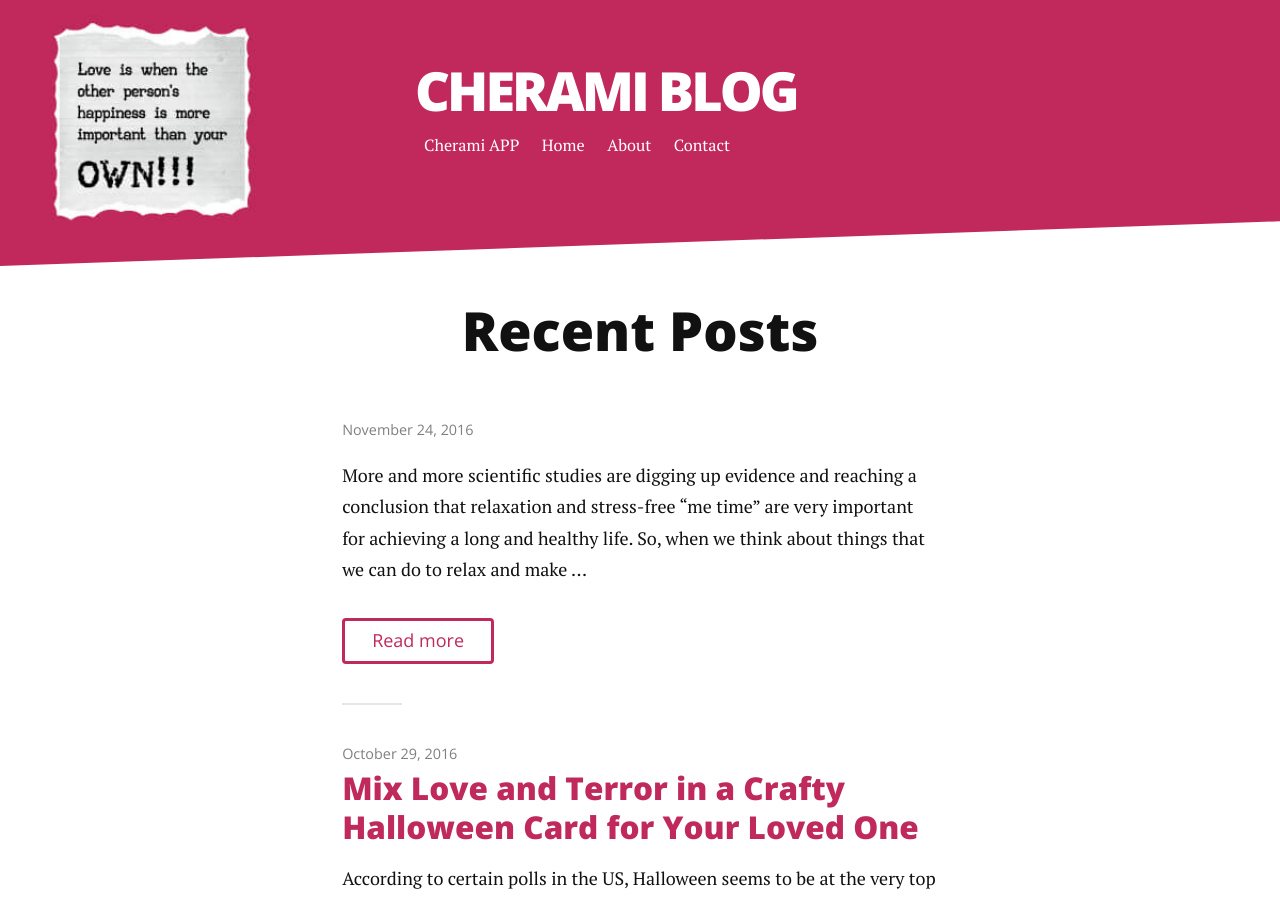
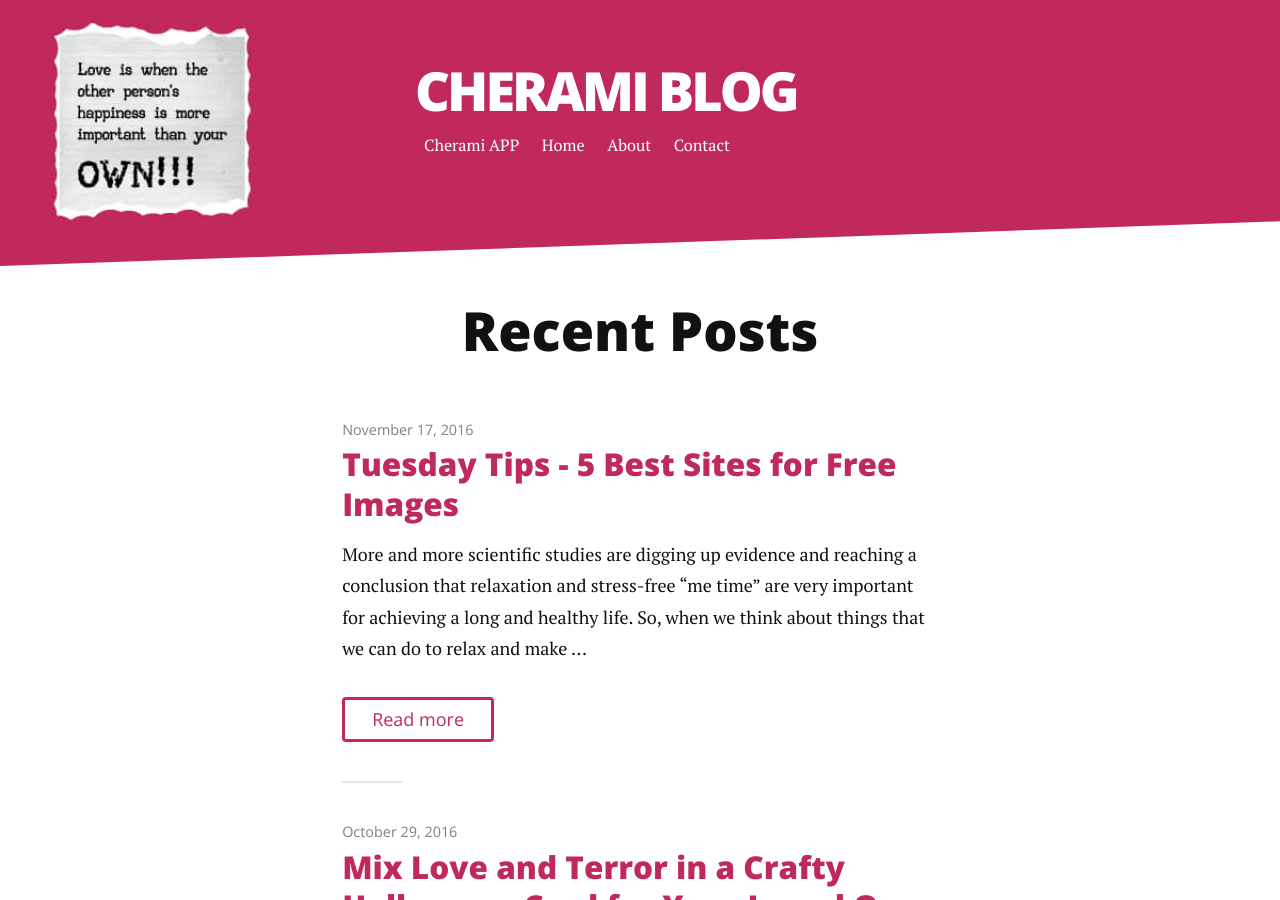
Before and after one commit to CheramiCards/blog, a Jekyll site: the page built from index.html, in a window 1280 px wide and 900 px high. Built offline with Jekyll 4.4.1, drawn with Linux system fonts in a browser that asks for light colours; nearby versions of some CDN libraries; the list of posts is cut into pages by our own code.

Commit message:
Update 2016-11-17-tuesday-tips-5-best-sites-for-free-images.markdown

```diff
--- a/_posts/2016-11-17-tuesday-tips-5-best-sites-for-free-images.markdown
+++ b/_posts/2016-11-17-tuesday-tips-5-best-sites-for-free-images.markdown
@@ -1,9 +1,10 @@
 ---
 layout: post
-title: Tuesday Tips: 5 Best Sites for Free Images
+title: Tuesday Tips - 5 Best Sites for Free Images
 date: 2016-11-17
 published: true
 ---
+
 More and more scientific studies are digging up evidence and reaching a conclusion that relaxation and stress-free “me time” are very important for achieving a long and healthy life. So, when we think about things that we can do to relax and make ourselves happy, artistic endeavors are often at the top of the list. In the age of the digital, art and design are commonly associated with computers and computer programs. As we’ve seen, Cherami Cards is one such program that can make all types of computer users, from amateurs to professionals, really enjoy a stress-free time and make someone happy in the process.
 
 What’s so special about this particular [online cards maker](https://cherami.cards/)? Here are a couple of things:
```
